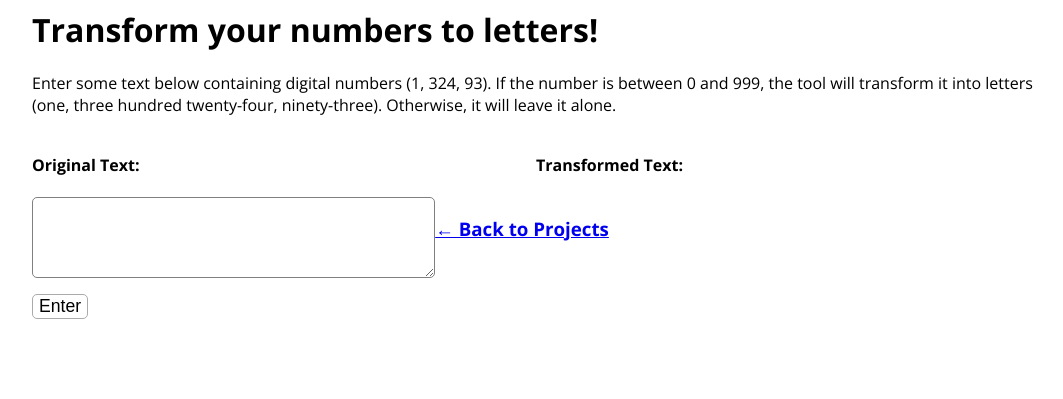
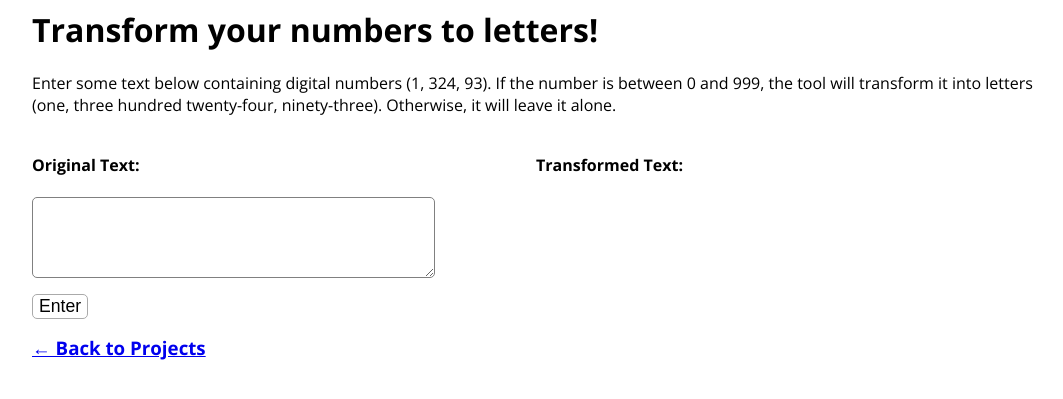
Before and after one commit to jgwil2/jgwil2.github.io, a Jekyll site: the page built from projects/numberstoletters/index.html, in a window 1280 px wide. Shown: the top 399 px of the page, without its empty margins (104-1167 px from the left). Built offline with Jekyll 4.4.1, drawn with Linux system fonts in a browser that asks for light colours; Markdown is read by kramdown in place of the engine named in the settings.

Commit message:
fix links

```diff
--- a/projects/numberstoletters/index.html
+++ b/projects/numberstoletters/index.html
@@ -20,7 +20,7 @@ layouts: special
 		<div id="outdiv">
 			<h4>Transformed Text:</h4>
 		</div>
-		<a href="/projects"><h3>&#8592; Back to Projects</h3></a>
+		<h3 id="link"><a href="/projects">&#8592; Back to Projects</a></h3>
 		<script src="numbersToLetters.js"></script>
 	</body>
 </html>
--- a/projects/numberstoletters/styles.css
+++ b/projects/numberstoletters/styles.css
@@ -22,6 +22,9 @@ input[type=button]:hover{
 	background-color: #ddd;
 	border: solid #666 1px;
 }
+#link{
+	clear: both;
+}
 @media screen and (min-width: 1024px){
 	#indiv{
 		float: left;
```
